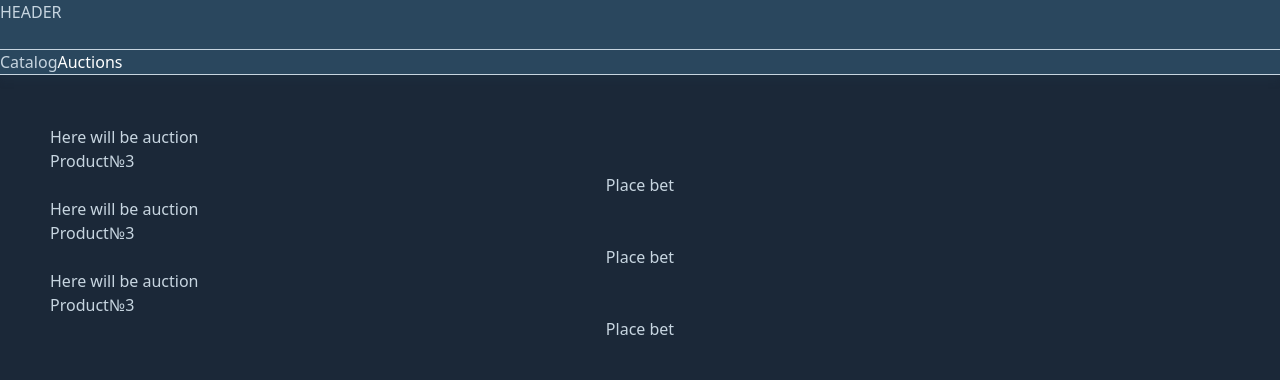
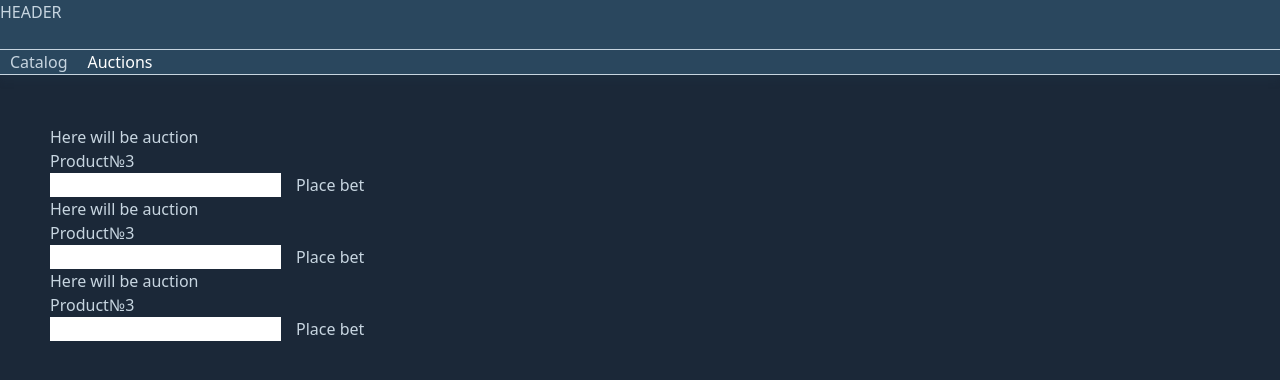
Before and after one commit to ilya5015/online-auction-app, a Next.js app: page /auctions in a window 1280 px wide. Shown: the top 380 px of the page. Built offline with nearby package versions, Linux system fonts and the light colour scheme.

Commit message:
Added place bet form that accumulates input line and button

```diff
--- a/src/entities/auction/model/auction.tsx
+++ b/src/entities/auction/model/auction.tsx
@@ -6,6 +6,7 @@ export type Auction = {
   opening: Date;
   closing: Date;
   productId: number;
+  auctionId: number;
 };
 
 export const auction: Auction = {
@@ -14,4 +15,5 @@ export const auction: Auction = {
   opening: new Date(),
   closing: new Date(),
   productId: 3,
+  auctionId: 1,
 };
--- a/src/features/placeBet/api/fetchPlaceBet.ts
+++ b/src/features/placeBet/api/fetchPlaceBet.ts
@@ -1,7 +1,12 @@
 import { bet } from "@/entities/bet/model/bet";
 import { commonApiInstance } from "@/shared/commonApi/commonApi";
 
-export const fetchPlaceBet = async () => {
+type fetchPlaceBetData = {
+    betValue: number;
+};
+
+export const fetchPlaceBet = async (data: fetchPlaceBetData) => {
+    console.log('fetchPlaceBet', data);
     const response = await commonApiInstance.get('/').then(() => {
         console.log('test fetch place bet passed');
         return bet;
--- a/src/features/placeBet/ui/PlaceBetButton.tsx
+++ /dev/null
@@ -1,13 +0,0 @@
-"use client";
-
-import { FC, MouseEventHandler } from "react";
-
-type Props = {
-  onClick: MouseEventHandler;
-};
-
-const PlaceBetButton: FC<Props> = ({ onClick }) => {
-  return <button onClick={onClick}>Place bet</button>;
-};
-
-export default PlaceBetButton;
--- /dev/null
+++ b/src/features/placeBet/ui/PlaceBetForm/PlaceBetForm.module.css
@@ -0,0 +1,4 @@
+.placeBetFormInput {
+    color: black;
+    margin-right: 15px;
+}
--- /dev/null
+++ b/src/features/placeBet/ui/PlaceBetForm/PlaceBetForm.tsx
@@ -0,0 +1,33 @@
+import React, { FormEventHandler, MouseEventHandler } from "react";
+import style from "./PlaceBetForm.module.css";
+
+type Props = {
+  handleOnSubmit: Function;
+};
+
+const PlaceBetForm: React.FC<Props> = ({ handleOnSubmit }) => {
+  return (
+    <form
+      id="placeBetForm"
+      onSubmit={(e) => {
+        e.preventDefault();
+        const form = new FormData(e.currentTarget);
+        const formData = {
+          betValue: form.get("betValue"),
+        };
+
+        handleOnSubmit(formData);
+
+        (e.target as HTMLFormElement).reset();
+      }}
+      className={style.placeBetFormWrapper}
+    >
+      <input name="betValue" type="text" className={style.placeBetFormInput} />
+      <button type="submit" className={style.placeBetFormSubmitBtn}>
+        Place bet
+      </button>
+    </form>
+  );
+};
+
+export default PlaceBetForm;
--- a/src/shared/subheader/Subheader.tsx
+++ b/src/shared/subheader/Subheader.tsx
@@ -25,10 +25,10 @@ const Subheader: React.FC<Props> = ({ navLinksArray }) => {
         console.log("pathname", pathname, navLinksArray);
         return (
           <span
-            className={
-              (style.navlink,
-              pathname === navLink.route ? style.navlinkActive : "")
-            }
+            className={`
+              ${style.navlink}
+              ${pathname === navLink.route ? style.navlinkActive : ""}
+                `}
           >
             <Link href={navLink.route}>{navLink.title}</Link>
           </span>
--- a/src/widgets/AuctionCard/ui/AuctionCard.tsx
+++ b/src/widgets/AuctionCard/ui/AuctionCard.tsx
@@ -2,13 +2,17 @@
 
 import { FC } from "react";
 import style from "./AuctionCard.module.css";
-import PlaceBetButton from "@/features/placeBet/ui/PlaceBetButton";
+import PlaceBetForm from "@/features/placeBet/ui/PlaceBetForm/PlaceBetForm";
 import { fetchPlaceBet } from "@/features/placeBet/api/fetchPlaceBet";
 import { Auction } from "@/entities/auction/model/auction";
 import Link from "next/link";
 
 type Props = {
   auction: Auction;
+};
+
+type HandleOnSubmitData = {
+  betValue: number;
 };
 
 const AuctionCard: FC<Props> = ({ auction }) => {
@@ -21,7 +25,12 @@ const AuctionCard: FC<Props> = ({ auction }) => {
           {"№" + auction.productId}
         </Link>
       </div>
-      <PlaceBetButton onClick={fetchPlaceBet} />
+      <PlaceBetForm
+        handleOnSubmit={(data: HandleOnSubmitData) => {
+          const fetchData = { ...data, auctionId: auction.auctionId };
+          fetchPlaceBet(fetchData);
+        }}
+      />
     </div>
   );
 };
```
